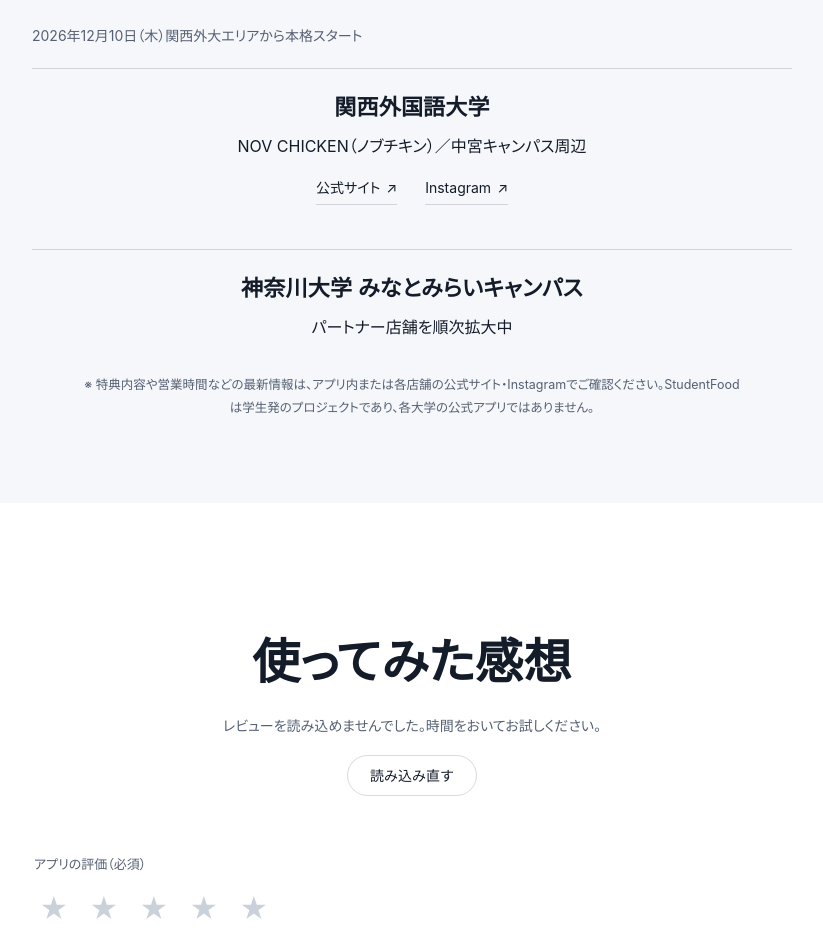
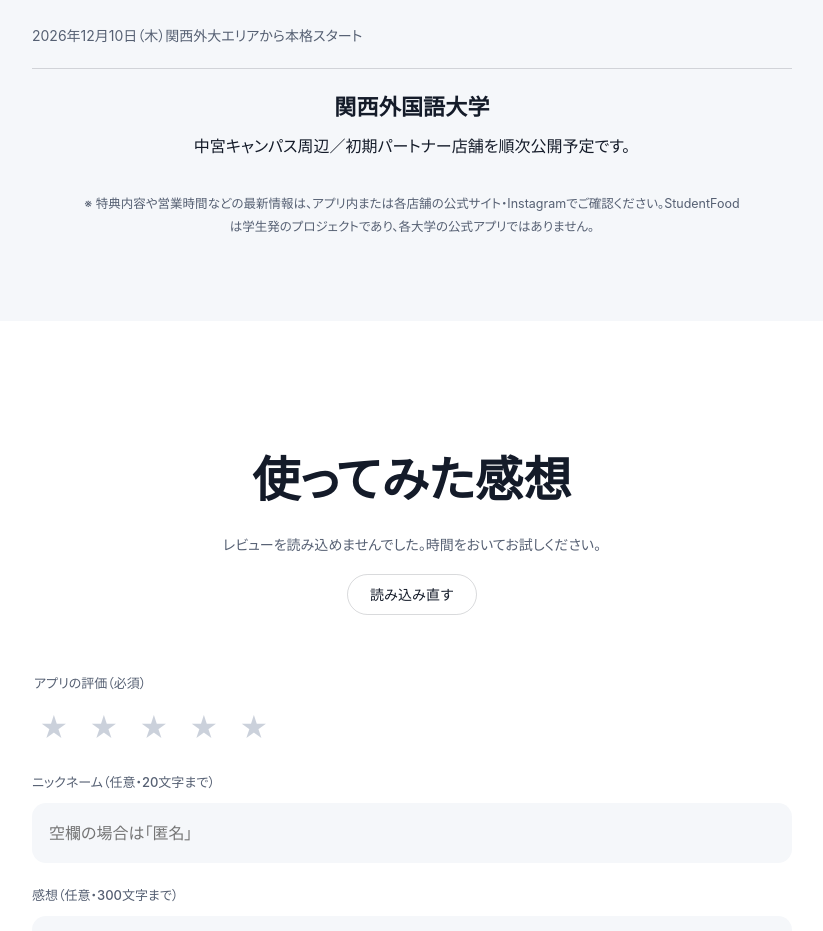
Before and after one commit to rjttri/rjttri.github.io, a plain HTML site: page StudentFood/index.html in a window 1280 px wide. Shown: the part 4600-5531 px from the top of the page, without its empty margins (228-1051 px from the left). Drawn offline with Linux system fonts and the light colour scheme; no server answers.

Commit message:
Update Kansai Gaidai partner announcement

```diff
--- a/StudentFood/index.html
+++ b/StudentFood/index.html
@@ -827,16 +827,7 @@ footer a { border-bottom: 1px solid var(--rule); color: var(--ink); }
         <div class="uni rv">
           <i class="ln"></i>
           <h3>関西外国語大学</h3>
-          <p>NOV CHICKEN（ノブチキン）／中宮キャンパス周辺</p>
-          <div class="lk">
-            <a href="https://www.nov-chicken.com/" target="_blank" rel="noopener noreferrer">公式サイト<span class="ar" aria-hidden="true">↗</span></a>
-            <a href="https://instagram.com/nov_chicken" target="_blank" rel="noopener noreferrer">Instagram<span class="ar" aria-hidden="true">↗</span></a>
-          </div>
-        </div>
-        <div class="uni rv">
-          <i class="ln"></i>
-          <h3>神奈川大学 みなとみらいキャンパス</h3>
-          <p>パートナー店舗を順次拡大中</p>
+          <p>中宮キャンパス周辺／初期パートナー店舗を順次公開予定です。</p>
         </div>
         <p class="nt rv partners-note">※ 特典内容や営業時間などの最新情報は、アプリ内または各店舗の公式サイト・Instagramでご確認ください。StudentFood は学生発のプロジェクトであり、各大学の公式アプリではありません。</p>
       </div>
```
